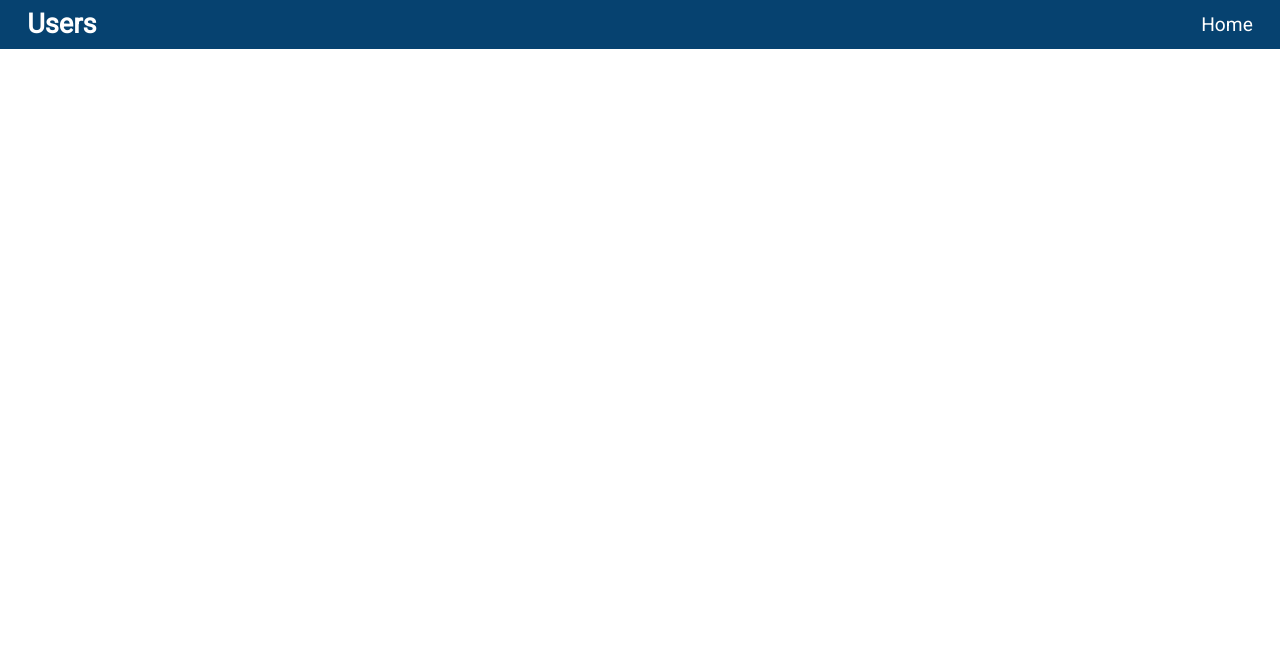
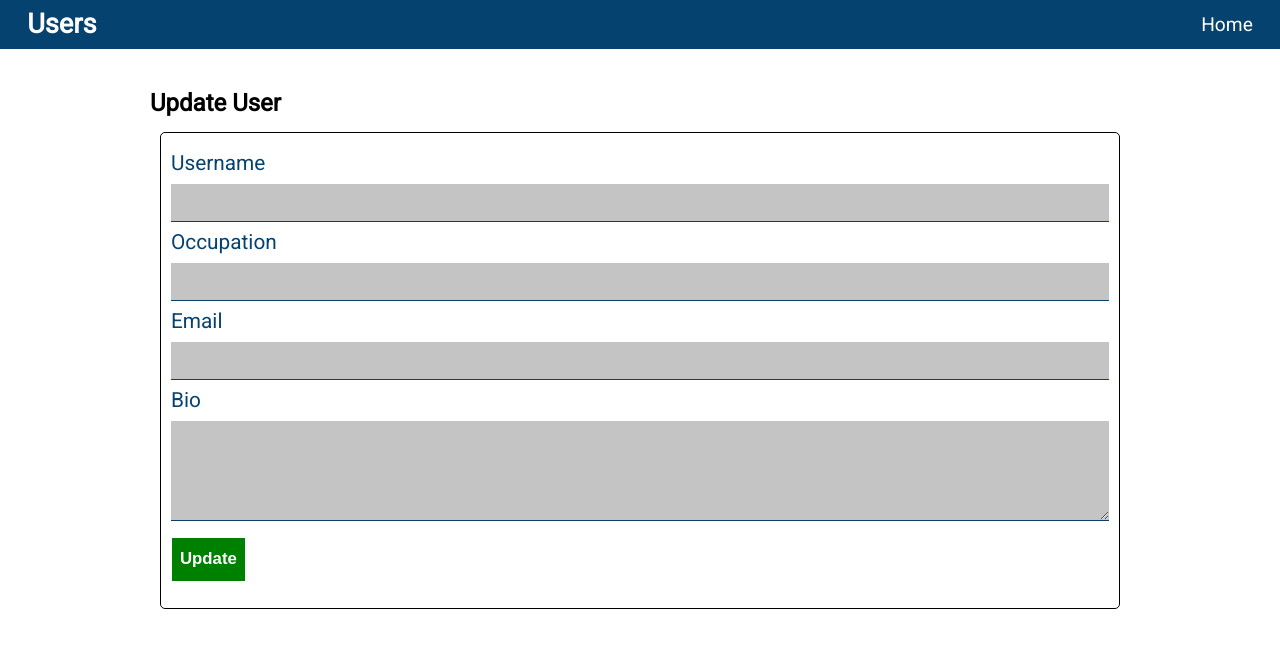
Before and after one commit to MugeraH/redux-test, a React (Create React App) app: page /updateUser/1 in a window 1280 px wide. Shown: the top 648 px of the page. Built offline with nearby package versions, Linux system fonts and the light colour scheme; no server answers.

Commit message:
get updated datdata from form

```diff
--- a/package.json
+++ b/package.json
@@ -9,6 +9,7 @@
     "axios": "^0.21.1",
     "node-sass": "^4.14.0",
     "react": "^17.0.2",
+    "react-dom": "^17.0.2",
     "react-redux": "^7.2.4",
     "react-router": "^5.2.0",
     "react-router-dom": "^5.2.0",
--- a/src/App.js
+++ b/src/App.js
@@ -5,6 +5,7 @@ import { BrowserRouter as Router, Switch, Route } from "react-router-dom";
 import Navbar from "./components/Navbar/Navbar";
 import Home from "./components/Home/Home";
 import UserDetail from "./components/UserDetail/UserDetail";
+import UpdateUser from "./components/updateUser/UpdateUser";
 
 function App() {
   return (
@@ -14,6 +15,9 @@ function App() {
         <Switch>
           <Route path="/" exact>
             <Home />
+          </Route>
+          <Route path="/updateUser/:id">
+            <UpdateUser />
           </Route>
           <Route path="/user/:id">
             <UserDetail />
--- a/src/components/UserDetail/UserDetail.js
+++ b/src/components/UserDetail/UserDetail.js
@@ -16,27 +16,27 @@ function UserDetail() {
     dispatch(loadUser(id));
   }, [dispatch, id]);
   return (
-    <div class="container">
+    <div className="container">
       {user ? (
-        <div class="user-detail-container">
-          <div class="user-detail-title">
-            <h2 class="user-detail-title">User</h2>
+        <div className="user-detail-container">
+          <div className="user-detail-title">
+            <h2 className="user-detail-title">User</h2>
             <button
               onClick={() => {
-                history.push(`updateUser/${user.id}`);
+                history.push(`/updateUser/${user.id}`);
               }}
             >
               Update
             </button>
           </div>
-          <h2 class="user-detail-username">{user.name}</h2>
+          <h2 className="user-detail-username">{user.name}</h2>
 
           <span>Bio</span>
-          <p class="bio">{user.bio}</p>
+          <p className="bio">{user.bio}</p>
           <span>Occupation</span>
-          <p class="occupation">{user.occupation}</p>
+          <p className="occupation">{user.occupation}</p>
           <span>Email</span>
-          <p class="email">{user.email}</p>
+          <p className="email">{user.email}</p>
         </div>
       ) : (
         <Loader />
--- a/src/components/updateUser/UpdateUser.js
+++ b/src/components/updateUser/UpdateUser.js
@@ -1,8 +1,98 @@
-import React from "react";
+import React, { useState, useEffect } from "react";
 import "./UpdateUser.scss";
 
+import { useHistory } from "react-router-dom";
+import { useParams } from "react-router-dom";
+import { useSelector, useDispatch } from "react-redux";
+import { loadUser } from "../../actions/usersAction";
+
 function UpdateUser() {
-  return <div></div>;
+  const [updatedUser, setUpdatedUser] = useState({
+    username: "",
+    email: "",
+    occupation: "",
+    bio: "",
+  });
+  const { user } = useSelector((state) => state.users);
+  const dispatch = useDispatch();
+  const history = useHistory();
+  let { id } = useParams();
+
+  useEffect(() => {
+    dispatch(loadUser(id));
+  }, [dispatch, id]);
+
+  const inputHandler = (e) => {
+    const { name, value } = e.target;
+    setUpdatedUser({
+      ...updatedUser,
+      [name]: value,
+    });
+  };
+
+  const handleSubmitForm = (e) => {
+    e.preventDefault();
+    console.log(updatedUser);
+    // history.push(`/user/${user.id}`);
+  };
+
+  return (
+    <div className="container">
+      <div className="update-user-container">
+        <h2>Update User</h2>
+
+        <div className="form">
+          <form onSubmit={handleSubmitForm}>
+            <div className="form-control">
+              <label>Username</label>
+              <input
+                defaultValue={user.name}
+                id="username"
+                name="username"
+                onChange={inputHandler}
+                type="text"
+                required
+              />
+            </div>
+            <div className="form-control">
+              <label>Occupation</label>
+              <input
+                defaultValue={user.occupation}
+                id="occupation"
+                name="occupation"
+                onChange={inputHandler}
+                type="text"
+                required
+              />
+            </div>
+            <div className="form-control">
+              <label>Email</label>
+              <input
+                defaultValue={user.email}
+                id="email"
+                name="email"
+                onChange={inputHandler}
+                type="email"
+                required
+              />
+            </div>
+            <div className="form-control">
+              <label>Bio</label>
+              <textarea
+                defaultValue={user.bio}
+                id="Bio"
+                name="Bio"
+                onChange={inputHandler}
+                required
+              ></textarea>
+            </div>
+
+            <button type="submit">Update</button>
+          </form>
+        </div>
+      </div>
+    </div>
+  );
 }
 
 export default UpdateUser;
--- a/src/components/updateUser/UpdateUser.scss
+++ b/src/components/updateUser/UpdateUser.scss
@@ -0,0 +1,60 @@
+.update-user-container {
+  display: flex;
+  flex-direction: column;
+  h2 {
+    margin-left: 110px;
+  }
+  form {
+    padding: 10px;
+    width: 100%;
+    border: 1px solid black;
+    width: 80%;
+    margin: 15px auto;
+    border-radius: 5px;
+
+    .form-control {
+      display: flex;
+      flex-direction: column;
+
+      label {
+        font-size: 1.3rem;
+        margin: 8px 0;
+        color: var(--main-color);
+      }
+
+      input,
+      textarea {
+        outline: none;
+        border: none;
+        padding: 9px;
+        border-bottom: 1px solid var(--main-color);
+        background: var(--grey);
+      }
+      input {
+        height: 38px;
+        font-size: 1.3rem;
+      }
+      textarea {
+        height: 100px;
+        font-size: 1.2rem;
+      }
+    }
+
+    button {
+      color: var(--white);
+      background-color: var(--success);
+      font-size: 1.05rem;
+      font-weight: bold;
+      margin: 1rem 0;
+      padding: 0.7rem 0.5rem;
+      border: 1px solid var(--white);
+      outline: none;
+      transition: all 400ms ease;
+      &:hover {
+        color: var(--success);
+        background-color: var(--white);
+        border: 1px solid var(--success);
+      }
+    }
+  }
+}
```
Also changed, not shown: 2 other files (tests, documents, lock files or other folders).
